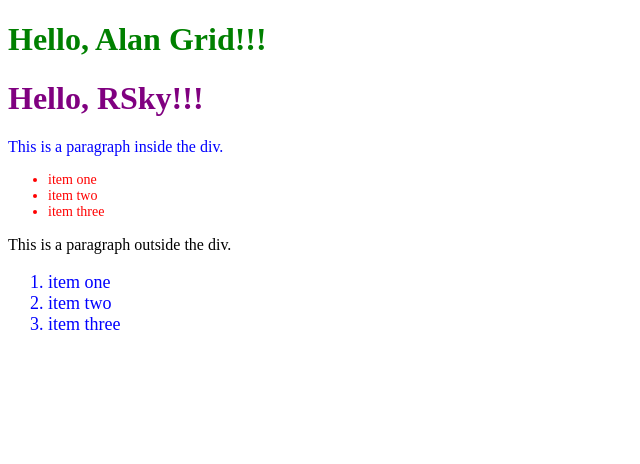
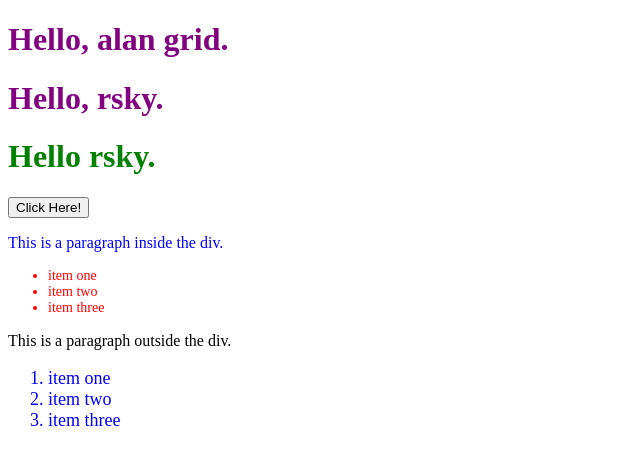
Before and after one commit to AlanGrid/CS50, a plain HTML site: page index.html in a window 1280 px wide. Shown: the whole page, without its empty margins (0-640 px from the left). Drawn offline with Linux system fonts and the light colour scheme.

Commit message:
JavaScript was added

```diff
--- a/index.html
+++ b/index.html
@@ -4,13 +4,17 @@
 	<meta charset="UTF-8">
 	<title>SASS</title>
 	<link rel="stylesheet" href="variable.css">
+	<script src="udo.js"></script>
 
 </head>
 <body>
 
-	<h1>Hello, Alan Grid!!!</h1>
+	<h1>Hello, alan grid.</h1>
+	<h1>Hello, rsky.</h1>
 
-	<h1 id="rsky">Hello, RSky!!!</h1>
+	<h1 id="rsky">Hello rsky.</h1>
+
+	<button onclick="hello()">Click Here!</button>
 
 
 <div>
--- a/variable.css
+++ b/variable.css
@@ -1,9 +1,9 @@
 h1 {
-  color: green;
+  color: purple;
 }
 
 #rsky {
-  color: purple;
+  color: green;
 }
 
 div p {
```
